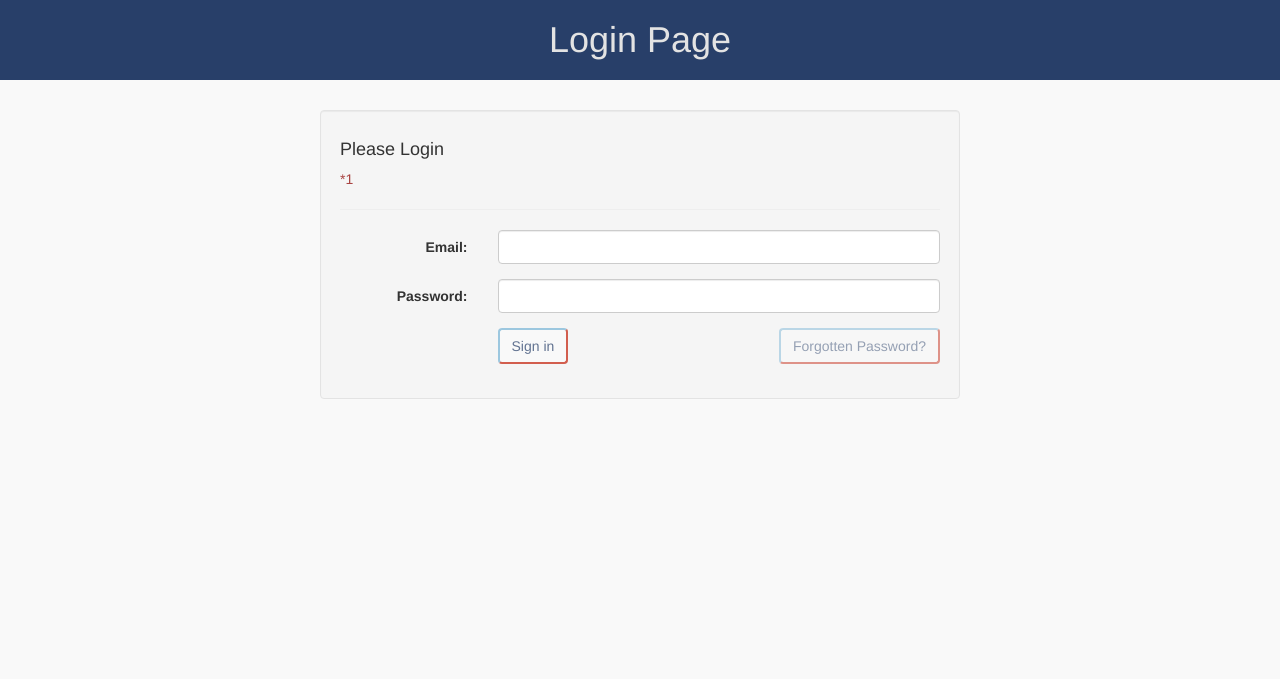
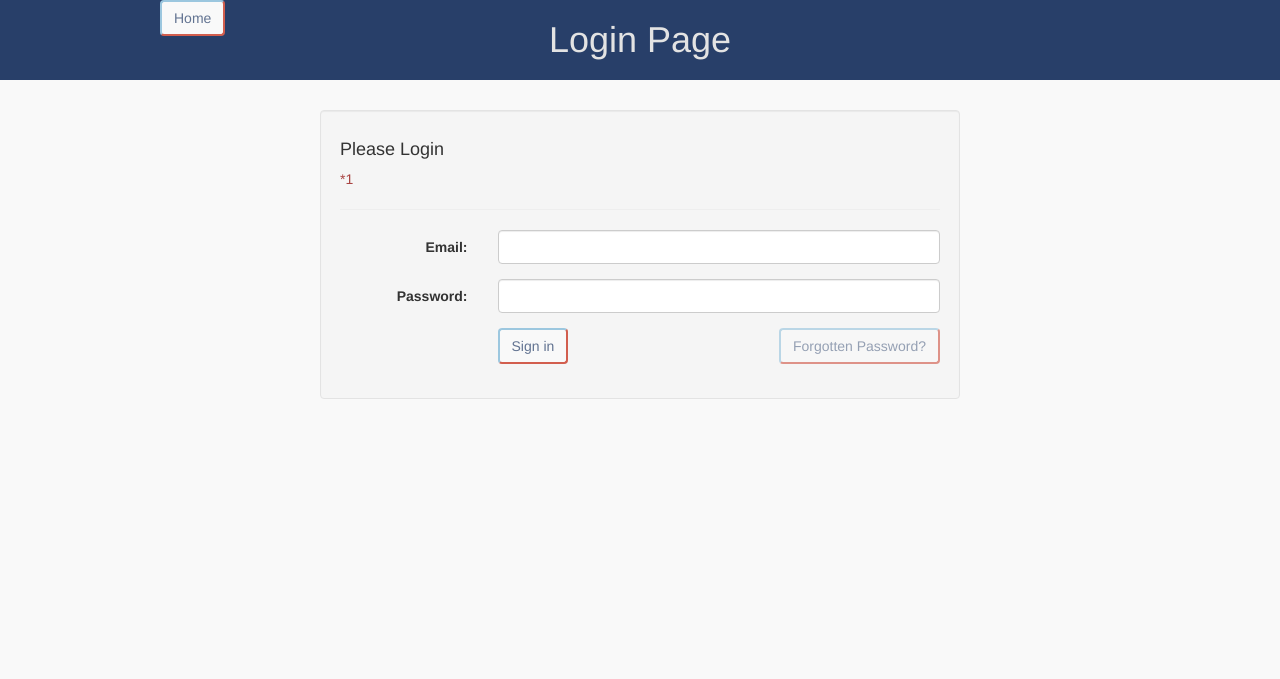
Before and after one commit to iO-Academy/parking-system, a PHP site: page /login.php?err=1 in a window 1280 px wide. Shown: the part 180-859 px from the top of the page. Run offline with PHP 8.4, Linux system fonts and the light colour scheme.

Commit message:
added home button to login page

```diff
--- a/login.php
+++ b/login.php
@@ -13,6 +13,7 @@
 <div class="logo-bar">
     <div class="container center-block">
         <h1>Login Page</h1>
+        <a class="btn othr-btn" href="index.php">Home</a>
     </div>
 </div>
 <main>
```
